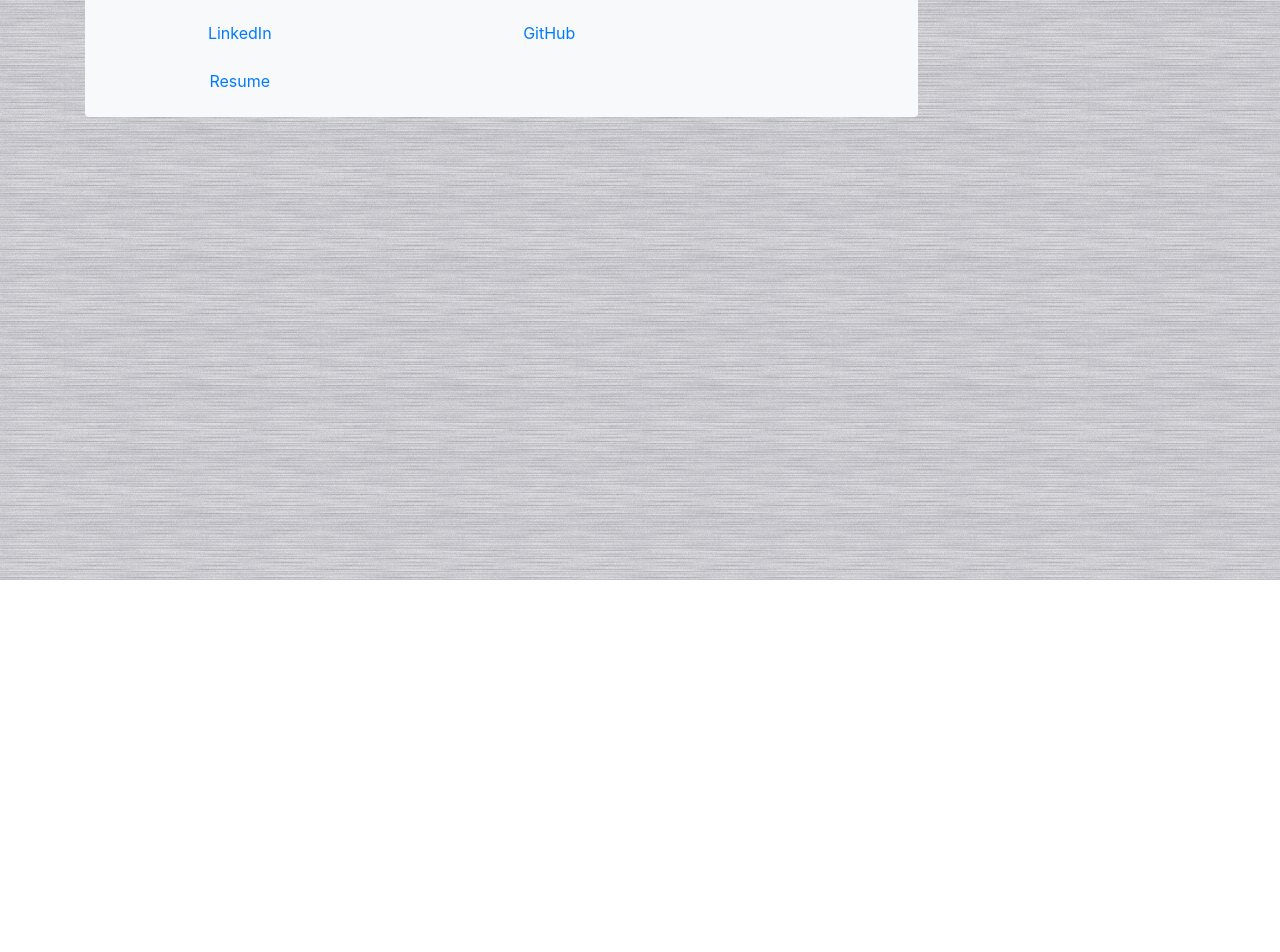
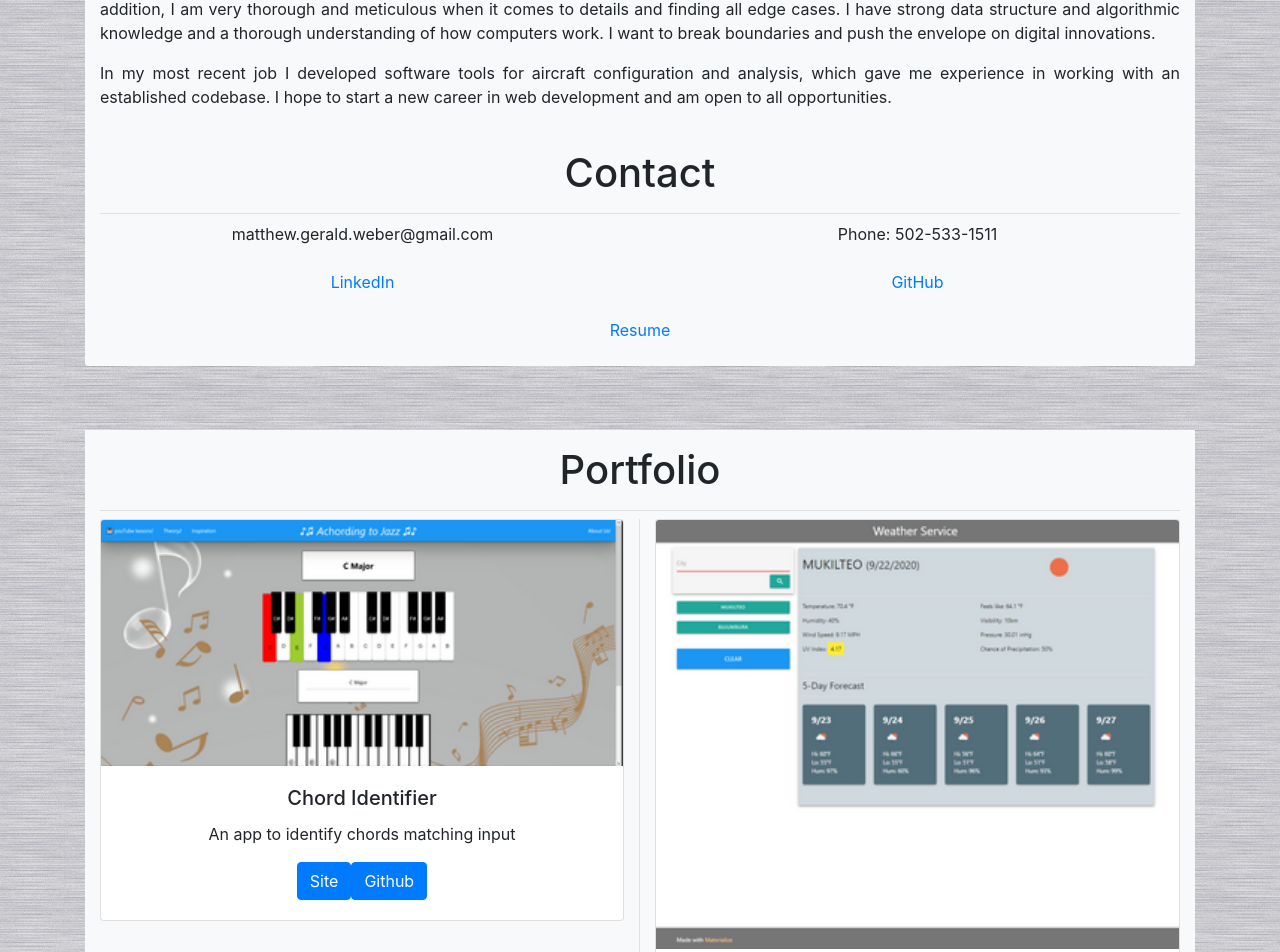
Before and after one commit to webermg/profile-react, a React (Create React App) app: page /contact in a window 1280 px wide. Shown: the part 220-1172 px from the top of the page. Before the commit the page ends 800 px from the top, so only its background shows below. Built offline with nearby package versions, Linux system fonts and the light colour scheme.

Commit message:
revised to one page

```diff
--- a/src/App.js
+++ b/src/App.js
@@ -10,7 +10,11 @@ import Header from './components/Header';
 function App() {
   return (
     <div className="App">
-      <Router>
+      <About/>
+      {/* <Contact/> */}
+      <Portfolio/>
+
+      {/* <Router>
         <Header/>
         <Switch>
           <Route exact path="/" component={About} />
@@ -19,7 +23,7 @@ function App() {
           <Route exact path="/portfolio" component={Portfolio}/>
         </Switch>
         <Footer/>
-      </Router>
+      </Router> */}
     </div>
   );
 }
--- a/src/components/About.js
+++ b/src/components/About.js
@@ -1,21 +1,25 @@
 import React from 'react'
+import Bio from './Bio'
+import Contact from './Contact'
 
 export default function About() {
   return (
     <div>
       <div class="container mt-5 pb-3">
-            <div class="col-sm-9 bg-light rounded">
+            <div class="col-12 bg-light rounded">
                 <div class="row">
                     <div class="col-12">
                         <h1 class="py-3 border-bottom">About Me</h1>
                     </div>
-
                 </div>
                 <div class="row">
                     <div class="col-12 mt-2">
-                        {/* <img src="assets/portrait.JPG" class="portrait img-fluid float-left mr-3 mb-3" alt="placeholder"/> */}
-                        <p class="bio text-justify">Hello, I am Matt Weber, and I am a full stack web developer with aerospace software tool development experience. I have many skills including HTML, CSS, JavaScript/Jquery, SQL, Express, Node, and React, as well as strengths in solving problems, prototyping, and teamwork. I am passionate about approaching programming challenges from different angles and collaborating with others to bring interesting ideas to life. In addition, I am very thorough and meticulous when it comes to details and finding all edge cases. I have strong data structure and algorithmic knowledge and a thorough understanding of how computers work. I want to break boundaries and push the envelope on digital innovations. </p>
-                        <p class="bio text-justify">In my most recent job I developed software tools for aircraft configuration and analysis, which gave me experience in working with an established codebase. I hope to start a new career in web development and am open to all opportunities.</p>
+                        <Bio/>
+                    </div>
+                </div>
+                <div className="row">
+                    <div class="col-12 mt-2">
+                        <Contact/>
                     </div>
                 </div>
             </div>
--- /dev/null
+++ b/src/components/Bio.js
@@ -0,0 +1,10 @@
+import React from 'react'
+
+export default function Bio() {
+  return (
+    <div>
+      <p class="bio text-justify">Hello, I am Matt Weber, and I am a full stack web developer with aerospace software tool development experience. I have many skills including HTML, CSS, JavaScript/Jquery, SQL, Express, Node, and React, as well as strengths in solving problems, prototyping, and teamwork. I am passionate about approaching programming challenges from different angles and collaborating with others to bring interesting ideas to life. In addition, I am very thorough and meticulous when it comes to details and finding all edge cases. I have strong data structure and algorithmic knowledge and a thorough understanding of how computers work. I want to break boundaries and push the envelope on digital innovations. </p>
+      <p class="bio text-justify">In my most recent job I developed software tools for aircraft configuration and analysis, which gave me experience in working with an established codebase. I hope to start a new career in web development and am open to all opportunities.</p>
+    </div>
+  )
+}
--- a/src/components/Contact.js
+++ b/src/components/Contact.js
@@ -2,9 +2,9 @@ import React from 'react'
 
 export default function Contact() {
   return (
-    <div>
-      <div class="container mt-5 mb-5">
-    <div class="col-sm-9 rounded bg-light">
+    <div className="row">
+      {/* <div class="container mt-5 mb-5"> */}
+        <div class="col-12 rounded bg-light">
           <div class="row">
             <div class="col-12">
               <h1 class="py-3 border-bottom">Contact</h1>
@@ -12,30 +12,30 @@ export default function Contact() {
 
           </div>
           <div class="row pb-4">
-        <div class="col-md-4 mx-3">
+            <div class="col">
               matthew.gerald.weber@gmail.com
         </div>
 
 
-        <div class="col-md-4 mx-3">
+            <div class="col">
               Phone: 502-533-1511
         </div>
           </div>
           <div class="row pb-4">
-        <div class="col-md-4 mx-3">
+            <div class="col">
               <a href="https://www.linkedin.com/in/matthew-weber-884a03122/">LinkedIn</a>
             </div>
-        <div class="col-md-4 mx-3">
+            <div class="col">
               <a href="https://github.com/webermg">GitHub</a>
             </div>
           </div>
           <div class="row pb-4">
-        <div class="col-md-4 mx-3">
+            <div class="col">
               <a href="https://docs.google.com/document/d/e/2PACX-1vTBFHg_ZRDsvtK-JUO8Y0Vv1b-9oLtCXzqAn4G5y-2JIkwh7K3o0gQFRieXovVTBfvyEZsNWl3r_3Gu/pub">Resume</a>
             </div>
           </div>
         </div>
-  </div>
+      {/* </div> */}
     </div>
   )
 }
--- a/src/components/Portfolio.js
+++ b/src/components/Portfolio.js
@@ -3,46 +3,46 @@ import Project from './Project'
 
 const projects = [
   {
-    img:"assets/MuChoId.png",
-    title:"Chord Identifier",
-    desc:"An app to identify chords matching input",
-    siteLink:"https://gnuartemis.github.io/Music-Chord-Identifier/index.html",
-    githubLink:"https://github.com/GnuArtemis/Music-Chord-Identifier"
+    img: "assets/MuChoId.png",
+    title: "Chord Identifier",
+    desc: "An app to identify chords matching input",
+    siteLink: "https://gnuartemis.github.io/Music-Chord-Identifier/index.html",
+    githubLink: "https://github.com/GnuArtemis/Music-Chord-Identifier"
   },
   {
-    img:"assets/weadash.png",
-    title:"Weather Service",
-    desc:"An app to get weather data for a location",
-    siteLink:"https://webermg.github.io/Weather-Dashboard/",
-    githubLink:"https://github.com/webermg/Weather-Dashboard"
+    img: "assets/weadash.png",
+    title: "Weather Service",
+    desc: "An app to get weather data for a location",
+    siteLink: "https://webermg.github.io/Weather-Dashboard/",
+    githubLink: "https://github.com/webermg/Weather-Dashboard"
   },
   {
-    img:"assets/proj2.png",
-    title:"Dungeons and Dragons Character Manager",
-    desc:"Manage characters and calculate dice rolls",
-    siteLink:"https://stark-island-65376.herokuapp.com/",
-    githubLink:"https://github.com/artuis/dnd-action-calculator"
+    img: "assets/proj2.png",
+    title: "Dungeons and Dragons Character Manager",
+    desc: "Manage characters and calculate dice rolls",
+    siteLink: "https://stark-island-65376.herokuapp.com/",
+    githubLink: "https://github.com/artuis/dnd-action-calculator"
   },
   {
-    img:"assets/empDBViewEmp.png",
-    title:"Employee Data Service App",
-    desc:"Full CRUD functionality on a MySQL backend",
-    siteLink:"https://radiant-brook-03748.herokuapp.com/",
-    githubLink:"https://github.com/webermg/EmployeeDB"
+    img: "assets/empDBViewEmp.png",
+    title: "Employee Data Service App",
+    desc: "Full CRUD functionality on a MySQL backend",
+    siteLink: "https://radiant-brook-03748.herokuapp.com/",
+    githubLink: "https://github.com/webermg/EmployeeDB"
   },
   {
-    img:"assets/ScreenshotPI.png",
-    title:"Plant-it",
-    desc:"Site for discussing plants and planning a garden",
-    siteLink:"https://plantit-site.herokuapp.com/",
-    githubLink:"https://github.com/webermg/plantit-frontend"
+    img: "assets/ScreenshotPI.png",
+    title: "Plant-it",
+    desc: "Site for discussing plants and planning a garden",
+    siteLink: "https://plantit-site.herokuapp.com/",
+    githubLink: "https://github.com/webermg/plantit-frontend"
   },
   {
-    img:"assets/Screenshotgbs.png",
-    title:"Google Books Search",
-    desc:"Search the Google Books service and add books to read",
-    siteLink:"https://desolate-crag-54127.herokuapp.com/",
-    githubLink:"https://github.com/webermg/google-book-search"
+    img: "assets/Screenshotgbs.png",
+    title: "Google Books Search",
+    desc: "Search the Google Books service and add books to read",
+    siteLink: "https://desolate-crag-54127.herokuapp.com/",
+    githubLink: "https://github.com/webermg/google-book-search"
   },
 ]
 
@@ -50,40 +50,28 @@ export default function Portfolio() {
 
   return (
     <div class="container mt-5 mb-5">
-    <div class="col-sm-8 bg-light">
+      <div class="col-12 bg-light">
         <div class="row">
           <div class="col-12">
             <h1 class="py-3 border-bottom">Portfolio</h1>
           </div>
-
         </div>
+        {projects.map((p,i)=>{
+          if(i%2 !== 0) return;
+          return (
+            <React.Fragment>
               <div class="row">
                 <div class="col-lg-6 border-right">
-          <Project {...projects[0]}/>
+                  <Project {...projects[i]} />
                 </div>
                 <div class="col-lg-6">
-          <Project {...projects[1]}/>
-
+                  <Project {...projects[i+1]} />
                 </div>
-
               </div>
               <div class="row mx-0 border-bottom"></div>
-      <div class="row">
-        <div class="col-lg-6 border-right">
-        <Project {...projects[2]}/>
-        </div>
-        <div class="col-lg-6">
-        <Project {...projects[3]}/>
-        </div>
-      </div>
-      <div class="row">
-      <div class="col-lg-6 border-right">
-        <Project {...projects[4]}/>
-        </div>
-        <div class="col-lg-6">
-          <Project {...projects[5]}/>
-        </div>
-      </div>
+            </React.Fragment>
+          )
+        })}
       </div>
     </div>
   )
```
Lines whose indentation alone changed are shown as unchanged.
